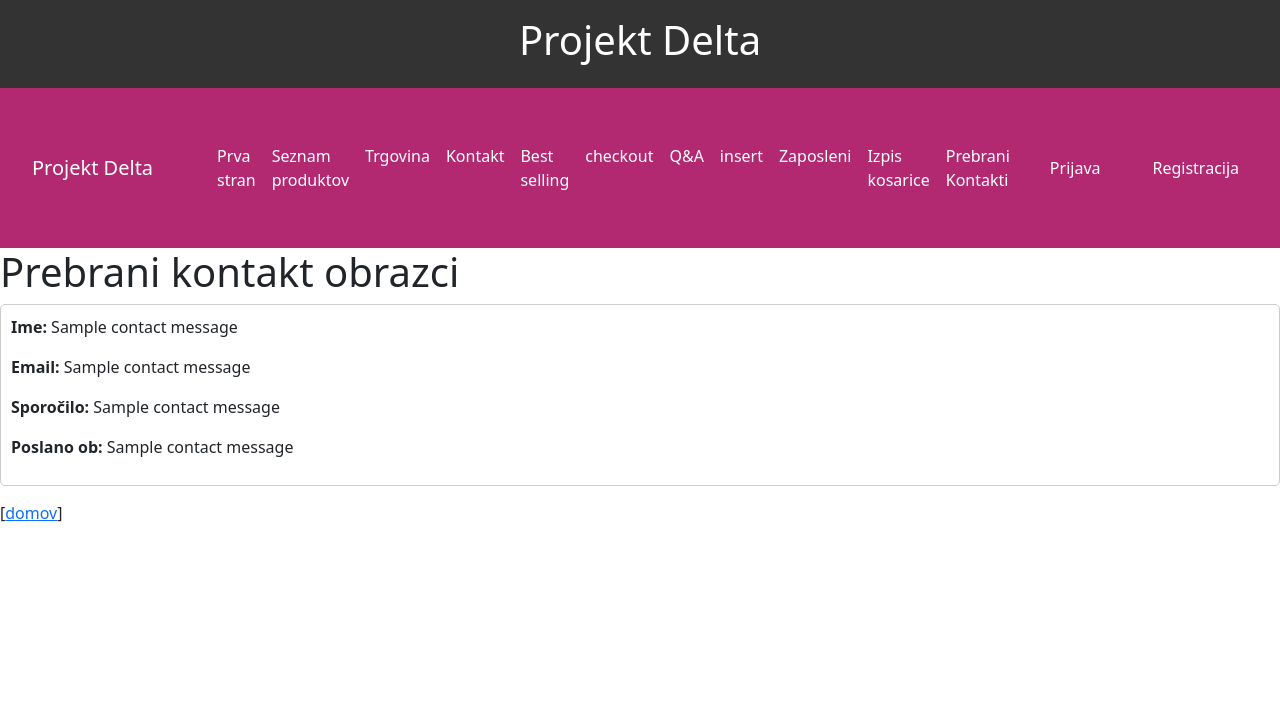
After one commit to LilDomc/sv_delta, a Flask app: page /kontakt_prebrano in a window 1280 px wide. The commit adds this page. Shown: the top 726 px of the page. Run offline with Flask 3, Linux system fonts and the light colour scheme; a database or web service that is not in the repository returns one stand-in record (values such as "Sample title"); parts of the project's set-up code (start-up, migrations or seed data) failed here and were passed over; some libraries are stand-ins or nearby versions.

Commit message:
Added contact read

```diff
--- a/src/app.py
+++ b/src/app.py
@@ -107,3 +107,7 @@ def najbolj_prodajani():
 @f_app.get('/products/search')
 def products_search():
     return controllers.sv_products.search_products()
+
+@f_app.get('/kontakt_prebrano')
+def kontakt_prebrano():
+    return controllers.sv_contact.show_all_contact_requests()
--- a/src/controllers/sv_contact.py
+++ b/src/controllers/sv_contact.py
@@ -13,3 +13,7 @@ def save_contact_request():
     contact_form.save()
 
     return render_template('sv_contact_form.html', response="Hvala ker ste nas kontaktirali! Odgovorili vam bomo v najkrajsem moznem času!")
+
+def show_all_contact_requests():
+    messages = models.sv_contact_form.get_contact_messages()
+    return render_template('sv_contact_form_read.html', messages=messages)
--- a/src/templates/base.html
+++ b/src/templates/base.html
@@ -49,9 +49,12 @@
                     </li>
                     <li class="nav-item">
                         <a class="nav-link" href="/zaposleni">Zaposleni</a>
-                   </li>
-                   <li>
+                    </li>
+                    <li>
                         <a class="nav-link" href="/izpis_kosarice">Izpis kosarice</a>
+                    </li>
+                    <li class="nav-item">
+                        <a class="nav-link" href="/kontakt_prebrano">Prebrani Kontakti</a>
                     </li>
                 </ul>
                 <nav>
--- /dev/null
+++ b/src/templates/sv_contact_form_read.html
@@ -0,0 +1,19 @@
+{% extends "base.html" %}
+{% block title %}Prebrani Kontakt Obrazci{% endblock %}
+
+{% block content %}
+<h1>Prebrani kontakt obrazci</h1>
+
+{% if messages %}
+    {% for msg in messages %}
+        <div style="border: 1px solid #ccc; margin-bottom: 15px; padding: 10px; border-radius: 5px;">
+            <p><strong>Ime:</strong> {{ msg[1] }}</p>
+            <p><strong>Email:</strong> {{ msg[2] }}</p>
+            <p><strong>Sporočilo:</strong> {{ msg[3] }}</p>
+            <p><strong>Poslano ob:</strong> {{ msg[4] }}</p>
+        </div>
+    {% endfor %}
+{% else %}
+    <p>Ni poslanih obrazcev.</p>
+{% endif %}
+{% endblock %}
```
